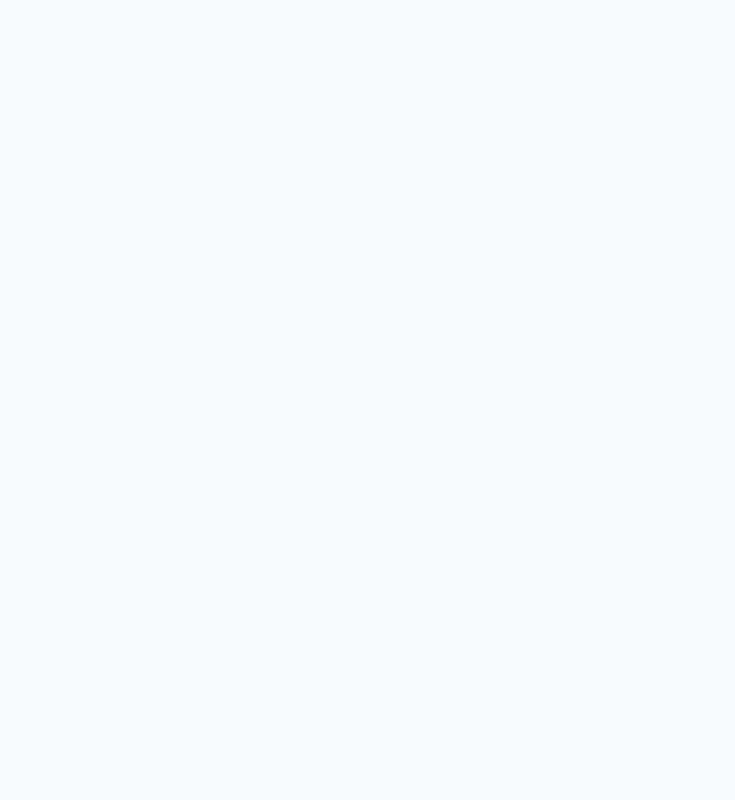
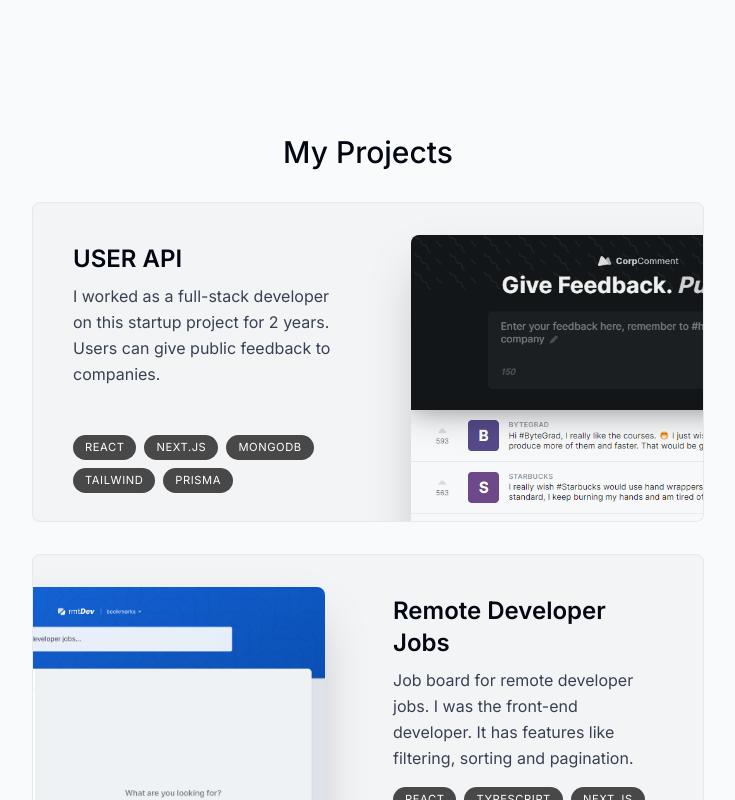
Before and after one commit to Rohanjai/Portfolio, a Next.js app: page / in a window 1280 px wide. Shown: the part 1280-2080 px from the top of the page, without its empty margins (272-1007 px from the left). Built offline with nearby package versions, Linux system fonts and the light colour scheme.

Commit message:
Projects Created and added

```diff
--- a/app/page.tsx
+++ b/app/page.tsx
@@ -1,5 +1,6 @@
 import About from "@/components/about";
 import Intro from "@/components/intro";
+import Projects from "@/components/projects";
 import SectionDivider from "@/components/section-divider";
 
 export default function Home() {
@@ -8,6 +9,7 @@ export default function Home() {
       <Intro />
       <SectionDivider />
       <About />
+      <Projects />
     </main>
   );
 }
--- /dev/null
+++ b/components/project.tsx
@@ -0,0 +1,71 @@
+"use client";
+
+import { useRef } from "react";
+import { projectsData } from "@/lib/data";
+import Image from "next/image";
+import { motion, useScroll, useTransform } from "framer-motion";
+
+type ProjectProps = (typeof projectsData)[number];
+
+export default function Project({
+  title,
+  description,
+  tags,
+  imageUrl,
+}: ProjectProps) {
+  const ref = useRef<HTMLDivElement>(null);
+  const { scrollYProgress } = useScroll({
+    target: ref,
+    offset: ["0 1", "1.33 1"],
+  });
+  const scaleProgess = useTransform(scrollYProgress, [0, 1], [0.8, 1]);
+  const opacityProgess = useTransform(scrollYProgress, [0, 1], [0.6, 1]);
+
+  return (
+    <motion.div
+      ref={ref}
+      style={{
+        scale: scaleProgess,
+        opacity: opacityProgess,
+      }}
+      className="group mb-3 sm:mb-8 last:mb-0"
+    >
+      <section className="bg-gray-100 max-w-[42rem] border border-black/5 rounded-lg overflow-hidden sm:pr-8 relative sm:h-[20rem] hover:bg-gray-200 transition sm:group-even:pl-8 dark:text-white dark:bg-white/10 dark:hover:bg-white/20">
+        <div className="pt-4 pb-7 px-5 sm:pl-10 sm:pr-2 sm:pt-10 sm:max-w-[50%] flex flex-col h-full sm:group-even:ml-[18rem]">
+          <h3 className="text-2xl font-semibold">{title}</h3>
+          <p className="mt-2 leading-relaxed text-gray-700 dark:text-white/70">
+            {description}
+          </p>
+          <ul className="flex flex-wrap mt-4 gap-2 sm:mt-auto">
+            {tags.map((tag, index) => (
+              <li
+                className="bg-black/[0.7] px-3 py-1 text-[0.7rem] uppercase tracking-wider text-white rounded-full dark:text-white/70"
+                key={index}
+              >
+                {tag}
+              </li>
+            ))}
+          </ul>
+        </div>
+
+        <Image
+          src={imageUrl}
+          alt="Project I worked on"
+          quality={95}
+          className="absolute hidden sm:block top-8 -right-40 w-[28.25rem] rounded-t-lg shadow-2xl
+        transition
+        group-hover:scale-[1.04]
+        group-hover:-translate-x-3
+        group-hover:translate-y-3
+        group-hover:-rotate-2
+
+        group-even:group-hover:translate-x-3
+        group-even:group-hover:translate-y-3
+        group-even:group-hover:rotate-2
+
+        group-even:right-[initial] group-even:-left-40"
+        />
+      </section>
+    </motion.div>
+  );
+}
--- /dev/null
+++ b/components/projects.tsx
@@ -0,0 +1,22 @@
+"use client";
+
+import React, { useRef } from "react";
+import SectionHeading from "./section-heading";
+import { projectsData } from "@/lib/data";
+import Project from "./project";
+
+export default function Projects() {
+  const ref = useRef(null);
+  return (
+    <section ref={ref} id="projects" className="scroll-mt-28 mb-28">
+      <SectionHeading>My projects</SectionHeading>
+      <div>
+        {projectsData.map((project, index) => (
+          <React.Fragment key={index}>
+            <Project {...project} />
+          </React.Fragment>
+        ))}
+      </div>
+    </section>
+  );
+}
```
